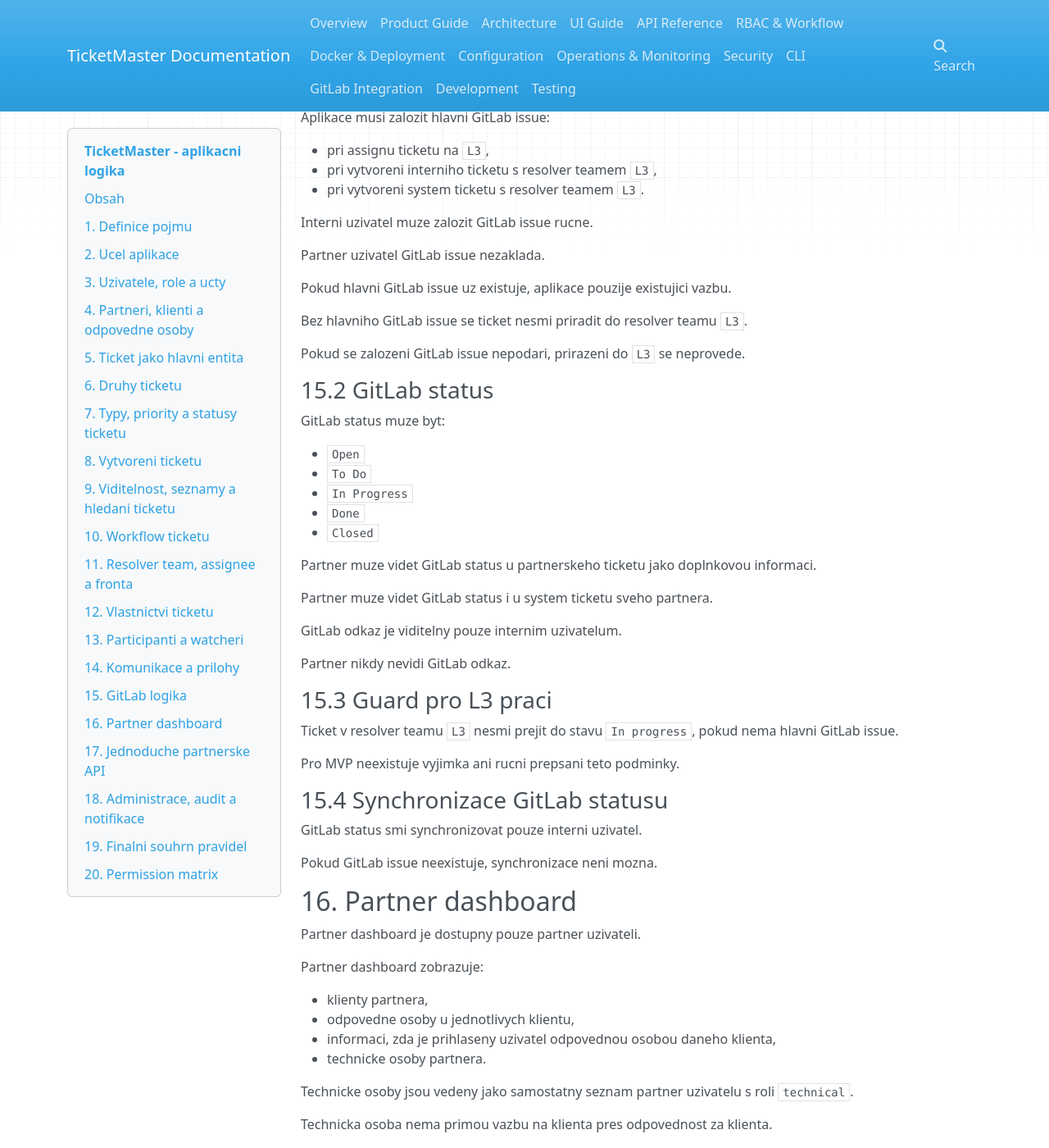
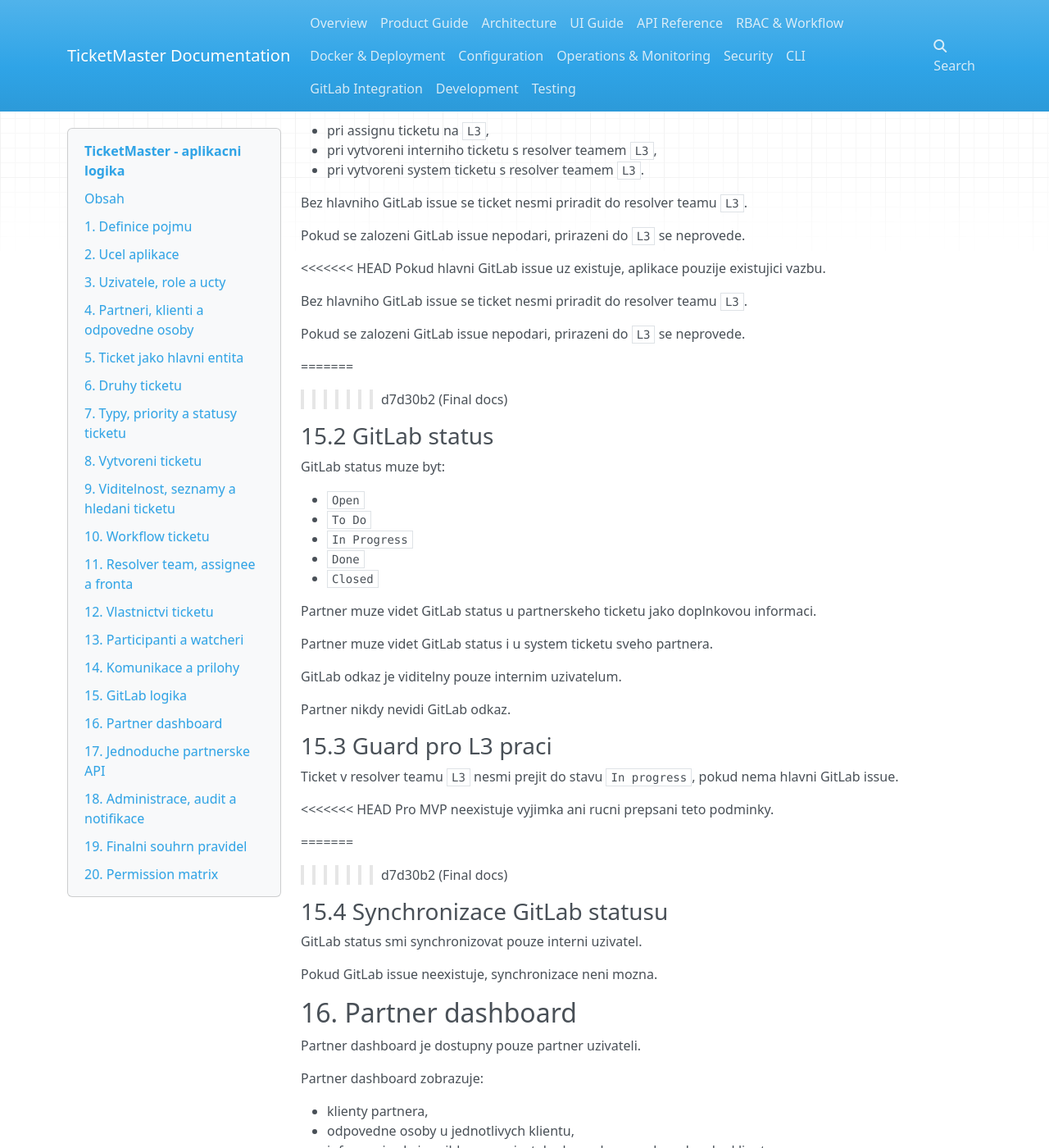
Before and after one commit to cermofi/ticketmaster, an MkDocs documentation site: the page built from docs/ticketmaster_aplikacni_logika.md, in a window 1280 px wide and 1400 px high, scrolled down 20373 px. Shown: the whole window at 82% size. Built offline with MkDocs 1.6.1, drawn with Linux system fonts in a browser that asks for light colours; nearby versions of some CDN libraries; some of the changed text lies outside the part shown.

Commit message:
Final docs

```diff
--- a/docs/ticketmaster_aplikacni_logika.md
+++ b/docs/ticketmaster_aplikacni_logika.md
@@ -932,16 +933,19 @@
 - pri vytvoreni interniho ticketu s resolver teamem `L3`,
 - pri vytvoreni system ticketu s resolver teamem `L3`.
 
-Interni uzivatel muze zalozit GitLab issue rucne.
+Bez hlavniho GitLab issue se ticket nesmi priradit do resolver teamu `L3`.
 
-Partner uzivatel GitLab issue nezaklada.
+Pokud se zalozeni GitLab issue nepodari, prirazeni do `L3` se neprovede.
 
+<<<<<<< HEAD
 Pokud hlavni GitLab issue uz existuje, aplikace pouzije existujici vazbu.
 
 Bez hlavniho GitLab issue se ticket nesmi priradit do resolver teamu `L3`.
 
 Pokud se zalozeni GitLab issue nepodari, prirazeni do `L3` se neprovede.
 
+=======
+>>>>>>> d7d30b2 (Final docs)
 ### 15.2 GitLab status
 
 GitLab status muze byt:
@@ -964,8 +968,11 @@
 
 Ticket v resolver teamu `L3` nesmi prejit do stavu `In progress`, pokud nema hlavni GitLab issue.
 
+<<<<<<< HEAD
 Pro MVP neexistuje vyjimka ani rucni prepsani teto podminky.
 
+=======
+>>>>>>> d7d30b2 (Final docs)
 ### 15.4 Synchronizace GitLab statusu
 
 GitLab status smi synchronizovat pouze interni uzivatel.
@@ -985,10 +992,13 @@
 
 Technicke osoby jsou vedeny jako samostatny seznam partner uzivatelu s roli `technical`.
 
-Technicka osoba nema primou vazbu na klienta pres odpovednost za klienta.
-
 System tickety se nezobrazuji v prehledu klientu, protoze nemaji klienta.
 
+<<<<<<< HEAD
+System tickety se nezobrazuji v prehledu klientu, protoze nemaji klienta.
+
+=======
+>>>>>>> d7d30b2 (Final docs)
 System tickety prirazene partnerovi se zobrazuji v seznamu ticketu partnera.
 
 ## 17. Jednoduche partnerske API
@@ -1249,7 +1259,6 @@
 - Druhy ticketu jsou partnersky ticket, interni ticket a system ticket.
 - System ticket ma priznak system, patri ke konkretnimu partnerovi a nema klienta, vlastnika ani autora.
 - Ticket je trvaly zaznam a nema byt odstranen.
-- Partner a klient nemaji aktivni/neaktivni stav.
 - Partnera a klienta nelze odstranit.
 - Aktivni/neaktivni stav ma pouze uzivatel.
 - Odstraneni uzivatele znamena deaktivaci uctu.
```
Also changed, not shown: other parts of docs/ticketmaster_aplikacni_logika.md (+2 -1 lines).
